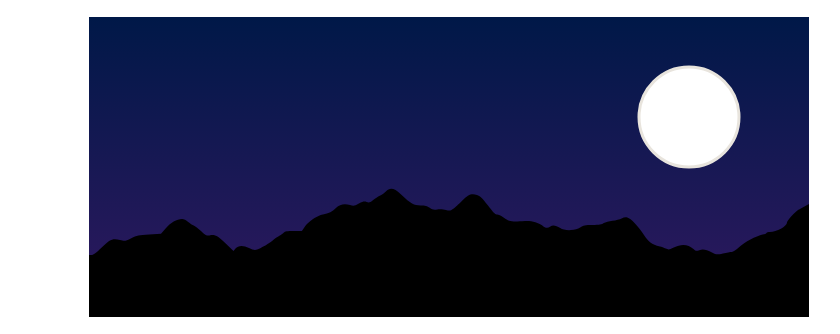
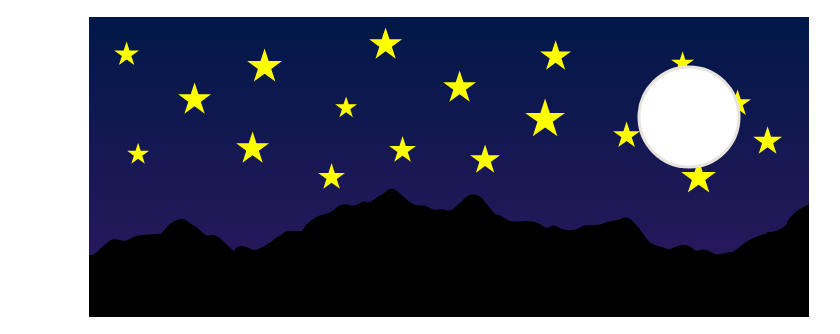
Before and after one commit to RuthFdezS/jshomework, a plain HTML site: page homework3/index.html in a window 1280 px wide. Shown: the part 143-477 px from the top of the page, without its empty margins (191-1031 px from the left). Drawn offline with Linux system fonts and the light colour scheme.

Commit message:
estrellas

```diff
--- a/homework3/index.html
+++ b/homework3/index.html
@@ -36,6 +36,32 @@
 			14 -197 112 -67 63 -108 70 -149 27z"/>
 		</g>
 		<!--end mountain-->
+
+		<!--stars-->
+		<g id="stars" class="starsAppear">
+
+		  <path id="svg_2" d="m89.147506,77.358722l12.564764,0l3.882609,-11.936473l3.882611,11.936473l12.564762,0l-10.165089,7.377062l3.88281,11.936473l-10.165093,-7.377263l-10.165091,7.377263l3.882811,-11.936473l-10.165092,-7.377062z" stroke-width="1.5" fill="#ffff00"/>
+		  <path id="svg_3" d="m158.147511,44.084457l13.328697,0l4.118673,-12.662207l4.118673,12.662207l13.328697,0l-10.783127,7.825585l4.118885,12.662217l-10.783127,-7.825808l-10.783127,7.825808l4.118885,-12.662217l-10.783127,-7.825585z" stroke-width="1.5" fill="#ffff00"/>
+		  <path id="svg_4" d="m147.14751,126.35872l12.56476,0l3.88261,-11.93647l3.88261,11.93647l12.56476,0l-10.16509,7.37706l3.88281,11.93648l-10.16509,-7.37727l-10.16509,7.37727l3.88281,-11.93648l-10.16509,-7.37706z" stroke-width="1.5" fill="#ffff00"/>
+		  <path id="svg_5" d="m229.147509,155.88151l10.272947,0l3.174422,-9.759257l3.174422,9.759257l10.272947,0l-8.310977,6.031484l3.174585,9.759265l-8.310977,-6.031656l-8.310977,6.031656l3.174585,-9.759265l-8.310977,-6.031484z" stroke-width="1.5" fill="#ffff00"/>
+		  <path id="svg_6" d="m280.14751,22.35872l12.56476,0l3.88261,-11.93647l3.88261,11.93647l12.56476,0l-10.16509,7.37706l3.88281,11.93648l-10.16509,-7.37727l-10.16509,7.37727l3.88281,-11.93648l-10.16509,-7.37706z" stroke-width="1.5" fill="#ffff00"/>
+		  <path id="svg_7" d="m25.14751,33.455771l9.509011,0l2.938359,-9.033521l2.938359,9.033521l9.509011,0l-7.692941,5.582959l2.938511,9.033529l-7.692941,-5.583118l-7.692941,5.583118l2.938511,-9.033529l-7.692941,-5.582959z" stroke-width="1.5" fill="#ffff00"/>
+		  <path id="svg_8" d="m38.14751,133.817165l8.363105,0l2.584265,-7.944915l2.584265,7.944915l8.363105,0l-6.765885,4.910172l2.584399,7.944922l-6.765885,-4.910311l-6.765885,4.910311l2.584399,-7.944922l-6.765885,-4.910172z" stroke-width="1.5" fill="#ffff00"/>
+		  <path id="svg_9" d="m246.147509,87.367163l8.363104,0l2.584265,-7.944914l2.584265,7.944914l8.363104,0l-6.765883,4.910171l2.584398,7.94492l-6.765883,-4.91031l-6.765883,4.91031l2.584398,-7.94492l-6.765883,-4.910171z" stroke-width="1.5" fill="#ffff00"/>
+		  <path id="svg_10" d="m300.147512,128.881511l10.272946,0l3.174422,-9.759257l3.174422,9.759257l10.272946,0l-8.310976,6.031483l3.174585,9.759265l-8.310976,-6.031655l-8.310976,6.031655l3.174585,-9.759265l-8.310976,-6.031483z" stroke-width="1.5" fill="#ffff00"/>
+		  <path id="svg_11" d="m354.14751,65.35872l12.56476,0l3.88261,-11.93647l3.88261,11.93647l12.56476,0l-10.16509,7.37706l3.88281,11.93648l-10.16509,-7.37727l-10.16509,7.37727l3.88281,-11.93648l-10.16509,-7.37706z" stroke-width="1.5" fill="#ffff00"/>
+		  <path id="svg_12" d="m436.147507,95.898803l15.238543,0l4.70883,-14.476553l4.70883,14.476553l15.238543,0l-12.328223,8.946899l4.709073,14.476565l-12.328223,-8.947154l-12.328223,8.947154l4.709073,-14.476565l-12.328223,-8.946899z" stroke-width="1.5" fill="#ffff00"/>
+		  <path id="svg_13" d="m524.147512,114.181506l10.272946,0l3.174422,-9.759257l3.174422,9.759257l10.272946,0l-8.310976,6.031483l3.174585,9.759265l-8.310976,-6.031655l-8.310976,6.031655l3.174585,-9.759265l-8.310976,-6.031483z" stroke-width="1.5" fill="#ffff00"/>
+		  <path id="svg_14" d="m451.147511,34.532983l11.800822,0l3.646547,-11.210732l3.646547,11.210732l11.800822,0l-9.547052,6.928535l3.646735,11.210742l-9.547052,-6.928732l-9.547052,6.928732l3.646735,-11.210742l-9.547052,-6.928535z" stroke-width="1.5" fill="#ffff00"/>
+		  <path id="svg_15" d="m582.147513,42.630029l8.745069,0l2.702298,-8.307779l2.702298,8.307779l8.745069,0l-7.074899,5.134436l2.702431,8.307786l-7.074899,-5.134577l-7.074899,5.134577l2.702431,-8.307786l-7.074899,-5.134436z" stroke-width="1.5" fill="#ffff00"/>
+		  <path id="svg_16" d="m664.147511,119.707247l11.036882,0l3.410487,-10.484992l3.410487,10.484992l11.036882,0l-8.929012,6.480014l3.410655,10.485001l-8.929012,-6.480192l-8.929012,6.480192l3.410655,-10.485001l-8.929012,-6.480014z" stroke-width="1.5" fill="#ffff00"/>
+		  <path id="svg_17" d="m381.147512,138.270115l11.418855,0l3.528513,-10.847865l3.528513,10.847865l11.418855,0l-9.238035,6.704267l3.528702,10.847873l-9.238035,-6.704464l-9.238035,6.704464l3.528702,-10.847873l-9.238035,-6.704267z" stroke-width="1.5" fill="#ffff00"/>
+		  <path id="svg_18" d="m592.14751,155.08446l13.3287,0l4.11867,-12.66221l4.11867,12.66221l13.3287,0l-10.78313,7.82558l4.11889,12.66222l-10.78313,-7.82581l-10.78313,7.82581l4.11889,-12.66222l-10.78313,-7.82558z" stroke-width="1.5" fill="#ffff00"/>
+		  <path id="svg_19" d="m635.147508,82.281502l10.272945,0l3.174426,-9.759255l3.174426,9.759255l10.272945,0l-8.310975,6.031492l3.174579,9.759255l-8.310975,-6.031657l-8.310975,6.031657l3.174579,-9.759255l-8.310975,-6.031492z" stroke-width="1.5" fill="#ffff00"/>
+		 </g>
+
+		 <!--end stars-->
+
     </svg>
     <div id="container">
     </div>
--- a/homework3/snap/vendor/css/style.css
+++ b/homework3/snap/vendor/css/style.css
@@ -53,4 +53,17 @@ svg {
      -webkit-box-shadow: -1px 5px 41px 20px rgba(245,223,245,0.77);
     -moz-box-shadow: -1px 5px 41px 20px rgba(245,223,245,0.77);
     box-shadow: -1px 5px 41px 20px rgba(245,223,245,0.77);
+    z-index: 2;
 }
+
+#stars{
+    z-index: 3;
+}
+
+.starsAppear{
+    display: block;
+}
+
+.starsDisappear{
+    display: none;
+}
--- a/homework3/snap/vendor/js/main.js
+++ b/homework3/snap/vendor/js/main.js
@@ -18,6 +18,7 @@ function init(){
 		createBackground();
 		createMoon();
 		animate();
+		animateStars();
 
 	} else {
 
@@ -55,6 +56,16 @@ function createMoon() {
 function animate(){
 	animateMoon();
 	rect.after(moon);
+	rect.after(stars);
+}
+
+function animateStars(){
+	var stars = document.getElementById("stars");
+	stars.removeClass("starsAppear");
+	mina.easeinout(stars);
+
+	stars.addClass("starsDisappear");
+	mina.easein(stars);
 }
 
 function animateMoon(){
```
